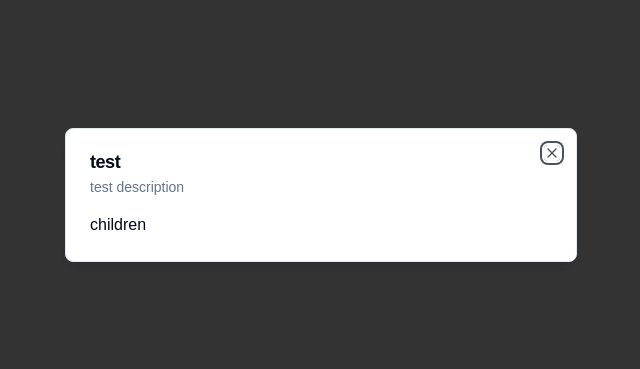
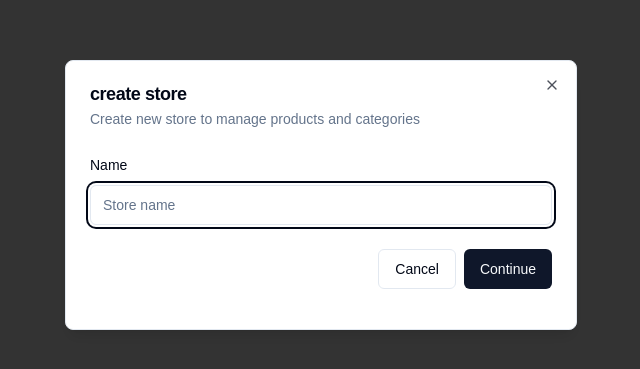
Before and after one commit to kokoforbes/ecommerce-admin, a Next.js app: page / in a window 1280 px wide. Shown: the part 205-574 px from the top of the page, without its empty margins (319-959 px from the left). Built offline with nearby package versions, Linux system fonts and the light colour scheme.

Commit message:
created form for store creation

```diff
--- a/app/(root)/page.tsx
+++ b/app/(root)/page.tsx
@@ -1,20 +1,19 @@
 "use client";
 
-import { Modal } from "@/components/ui/modal";
+import { useStoreModal } from "@/hooks/use-store-modal";
+import { useEffect } from "react";
 
 const SetupPage = () => {
-  return (
-    <div className='p-4'>
-      <Modal
-        title='test'
-        description='test description'
-        isOpen
-        onClose={() => {}}
-      >
-        children
-      </Modal>
-    </div>
-  );
+  const onOpen = useStoreModal((state) => state.onOpen);
+  const isOpen = useStoreModal((state) => state.isOpen);
+
+  useEffect(() => {
+    if (!isOpen) {
+      onOpen();
+    }
+  }, [isOpen, onOpen]);
+
+  return null;
 };
 
 export default SetupPage;
--- a/app/layout.tsx
+++ b/app/layout.tsx
@@ -2,6 +2,8 @@
 import type { Metadata } from "next";
 import { Geist, Geist_Mono } from "next/font/google";
 import "./globals.css";
+
+import { ModalProvider } from "@/providers/modal-provider";
 
 const geistSans = Geist({
   variable: "--font-geist-sans",
@@ -29,6 +31,7 @@
         <body
           className={`${geistSans.variable} ${geistMono.variable} antialiased`}
         >
+          <ModalProvider />
           {children}
         </body>
       </html>
--- /dev/null
+++ b/components/modals/store-modal.tsx
@@ -0,0 +1,89 @@
+"use client";
+import * as z from "zod";
+
+import { zodResolver } from "@hookform/resolvers/zod";
+import { useForm } from "react-hook-form";
+import { useState } from "react";
+
+import { Modal } from "@/components/ui/modal";
+import { Input } from "@/components/ui/input";
+import {
+  Form,
+  FormControl,
+  FormField,
+  FormItem,
+  FormLabel,
+  FormMessage,
+} from "@/components/ui/form";
+import { useStoreModal } from "@/hooks/use-store-modal";
+import { Button } from "@/components/ui/button";
+
+const formSchema = z.object({
+  name: z.string().min(1),
+});
+
+export const StoreModal = () => {
+  const storeModal = useStoreModal();
+
+  const [loading, setLoading] = useState(false);
+
+  const form = useForm<z.infer<typeof formSchema>>({
+    resolver: zodResolver(formSchema),
+    defaultValues: {
+      name: "",
+    },
+  });
+
+  const onSubmit = async (values: z.infer<typeof formSchema>) => {
+    console.log(values);
+  };
+
+  return (
+    <Modal
+      title='create store'
+      description='Create new store to manage products and categories'
+      isOpen={storeModal.isOpen}
+      onClose={storeModal.onClose}
+    >
+      <div>
+        <div className='space-y-4 py-2 pb-4'>
+          <div className='space-y-2'>
+            <Form {...form}>
+              <form onSubmit={form.handleSubmit(onSubmit)}>
+                <FormField
+                  control={form.control}
+                  name='name'
+                  render={({ field }) => (
+                    <FormItem>
+                      <FormLabel>Name</FormLabel>
+                      <FormControl>
+                        <Input
+                          disabled={loading}
+                          placeholder='Store name'
+                          {...field}
+                        />
+                      </FormControl>
+                      <FormMessage />
+                    </FormItem>
+                  )}
+                />
+                <div className='pt-6 space-x-2 flex items-center justify-end w-full'>
+                  <Button
+                    disabled={loading}
+                    variant='outline'
+                    onClick={storeModal.onClose}
+                  >
+                    Cancel
+                  </Button>
+                  <Button disabled={loading} type='submit'>
+                    Continue
+                  </Button>
+                </div>
+              </form>
+            </Form>
+          </div>
+        </div>
+      </div>
+    </Modal>
+  );
+};
--- /dev/null
+++ b/components/ui/form.tsx
@@ -0,0 +1,178 @@
+"use client"
+
+import * as React from "react"
+import * as LabelPrimitive from "@radix-ui/react-label"
+import { Slot } from "@radix-ui/react-slot"
+import {
+  Controller,
+  ControllerProps,
+  FieldPath,
+  FieldValues,
+  FormProvider,
+  useFormContext,
+} from "react-hook-form"
+
+import { cn } from "@/lib/utils"
+import { Label } from "@/components/ui/label"
+
+const Form = FormProvider
+
+type FormFieldContextValue<
+  TFieldValues extends FieldValues = FieldValues,
+  TName extends FieldPath<TFieldValues> = FieldPath<TFieldValues>
+> = {
+  name: TName
+}
+
+const FormFieldContext = React.createContext<FormFieldContextValue>(
+  {} as FormFieldContextValue
+)
+
+const FormField = <
+  TFieldValues extends FieldValues = FieldValues,
+  TName extends FieldPath<TFieldValues> = FieldPath<TFieldValues>
+>({
+  ...props
+}: ControllerProps<TFieldValues, TName>) => {
+  return (
+    <FormFieldContext.Provider value={{ name: props.name }}>
+      <Controller {...props} />
+    </FormFieldContext.Provider>
+  )
+}
+
+const useFormField = () => {
+  const fieldContext = React.useContext(FormFieldContext)
+  const itemContext = React.useContext(FormItemContext)
+  const { getFieldState, formState } = useFormContext()
+
+  const fieldState = getFieldState(fieldContext.name, formState)
+
+  if (!fieldContext) {
+    throw new Error("useFormField should be used within <FormField>")
+  }
+
+  const { id } = itemContext
+
+  return {
+    id,
+    name: fieldContext.name,
+    formItemId: `${id}-form-item`,
+    formDescriptionId: `${id}-form-item-description`,
+    formMessageId: `${id}-form-item-message`,
+    ...fieldState,
+  }
+}
+
+type FormItemContextValue = {
+  id: string
+}
+
+const FormItemContext = React.createContext<FormItemContextValue>(
+  {} as FormItemContextValue
+)
+
+const FormItem = React.forwardRef<
+  HTMLDivElement,
+  React.HTMLAttributes<HTMLDivElement>
+>(({ className, ...props }, ref) => {
+  const id = React.useId()
+
+  return (
+    <FormItemContext.Provider value={{ id }}>
+      <div ref={ref} className={cn("space-y-2", className)} {...props} />
+    </FormItemContext.Provider>
+  )
+})
+FormItem.displayName = "FormItem"
+
+const FormLabel = React.forwardRef<
+  React.ElementRef<typeof LabelPrimitive.Root>,
+  React.ComponentPropsWithoutRef<typeof LabelPrimitive.Root>
+>(({ className, ...props }, ref) => {
+  const { error, formItemId } = useFormField()
+
+  return (
+    <Label
+      ref={ref}
+      className={cn(error && "text-destructive", className)}
+      htmlFor={formItemId}
+      {...props}
+    />
+  )
+})
+FormLabel.displayName = "FormLabel"
+
+const FormControl = React.forwardRef<
+  React.ElementRef<typeof Slot>,
+  React.ComponentPropsWithoutRef<typeof Slot>
+>(({ ...props }, ref) => {
+  const { error, formItemId, formDescriptionId, formMessageId } = useFormField()
+
+  return (
+    <Slot
+      ref={ref}
+      id={formItemId}
+      aria-describedby={
+        !error
+          ? `${formDescriptionId}`
+          : `${formDescriptionId} ${formMessageId}`
+      }
+      aria-invalid={!!error}
+      {...props}
+    />
+  )
+})
+FormControl.displayName = "FormControl"
+
+const FormDescription = React.forwardRef<
+  HTMLParagraphElement,
+  React.HTMLAttributes<HTMLParagraphElement>
+>(({ className, ...props }, ref) => {
+  const { formDescriptionId } = useFormField()
+
+  return (
+    <p
+      ref={ref}
+      id={formDescriptionId}
+      className={cn("text-sm text-muted-foreground", className)}
+      {...props}
+    />
+  )
+})
+FormDescription.displayName = "FormDescription"
+
+const FormMessage = React.forwardRef<
+  HTMLParagraphElement,
+  React.HTMLAttributes<HTMLParagraphElement>
+>(({ className, children, ...props }, ref) => {
+  const { error, formMessageId } = useFormField()
+  const body = error ? String(error?.message) : children
+
+  if (!body) {
+    return null
+  }
+
+  return (
+    <p
+      ref={ref}
+      id={formMessageId}
+      className={cn("text-sm font-medium text-destructive", className)}
+      {...props}
+    >
+      {body}
+    </p>
+  )
+})
+FormMessage.displayName = "FormMessage"
+
+export {
+  useFormField,
+  Form,
+  FormItem,
+  FormLabel,
+  FormControl,
+  FormDescription,
+  FormMessage,
+  FormField,
+}
--- /dev/null
+++ b/components/ui/input.tsx
@@ -0,0 +1,22 @@
+import * as React from "react"
+
+import { cn } from "@/lib/utils"
+
+const Input = React.forwardRef<HTMLInputElement, React.ComponentProps<"input">>(
+  ({ className, type, ...props }, ref) => {
+    return (
+      <input
+        type={type}
+        className={cn(
+          "flex h-10 w-full rounded-md border border-input bg-background px-3 py-2 text-base ring-offset-background file:border-0 file:bg-transparent file:text-sm file:font-medium file:text-foreground placeholder:text-muted-foreground focus-visible:outline-none focus-visible:ring-2 focus-visible:ring-ring focus-visible:ring-offset-2 disabled:cursor-not-allowed disabled:opacity-50 md:text-sm",
+          className
+        )}
+        ref={ref}
+        {...props}
+      />
+    )
+  }
+)
+Input.displayName = "Input"
+
+export { Input }
--- /dev/null
+++ b/components/ui/label.tsx
@@ -0,0 +1,26 @@
+"use client"
+
+import * as React from "react"
+import * as LabelPrimitive from "@radix-ui/react-label"
+import { cva, type VariantProps } from "class-variance-authority"
+
+import { cn } from "@/lib/utils"
+
+const labelVariants = cva(
+  "text-sm font-medium leading-none peer-disabled:cursor-not-allowed peer-disabled:opacity-70"
+)
+
+const Label = React.forwardRef<
+  React.ElementRef<typeof LabelPrimitive.Root>,
+  React.ComponentPropsWithoutRef<typeof LabelPrimitive.Root> &
+    VariantProps<typeof labelVariants>
+>(({ className, ...props }, ref) => (
+  <LabelPrimitive.Root
+    ref={ref}
+    className={cn(labelVariants(), className)}
+    {...props}
+  />
+))
+Label.displayName = LabelPrimitive.Root.displayName
+
+export { Label }
--- /dev/null
+++ b/providers/modal-provider.tsx
@@ -0,0 +1,23 @@
+"use client";
+
+import { useEffect, useState } from "react";
+
+import { StoreModal } from "@/components/modals/store-modal";
+
+export const ModalProvider = () => {
+  const [isMounted, setIsMounted] = useState(false);
+
+  useEffect(() => {
+    setIsMounted(true);
+  }, []);
+
+  if (!isMounted) {
+    return null;
+  }
+
+  return (
+    <>
+      <StoreModal />
+    </>
+  );
+};
```
